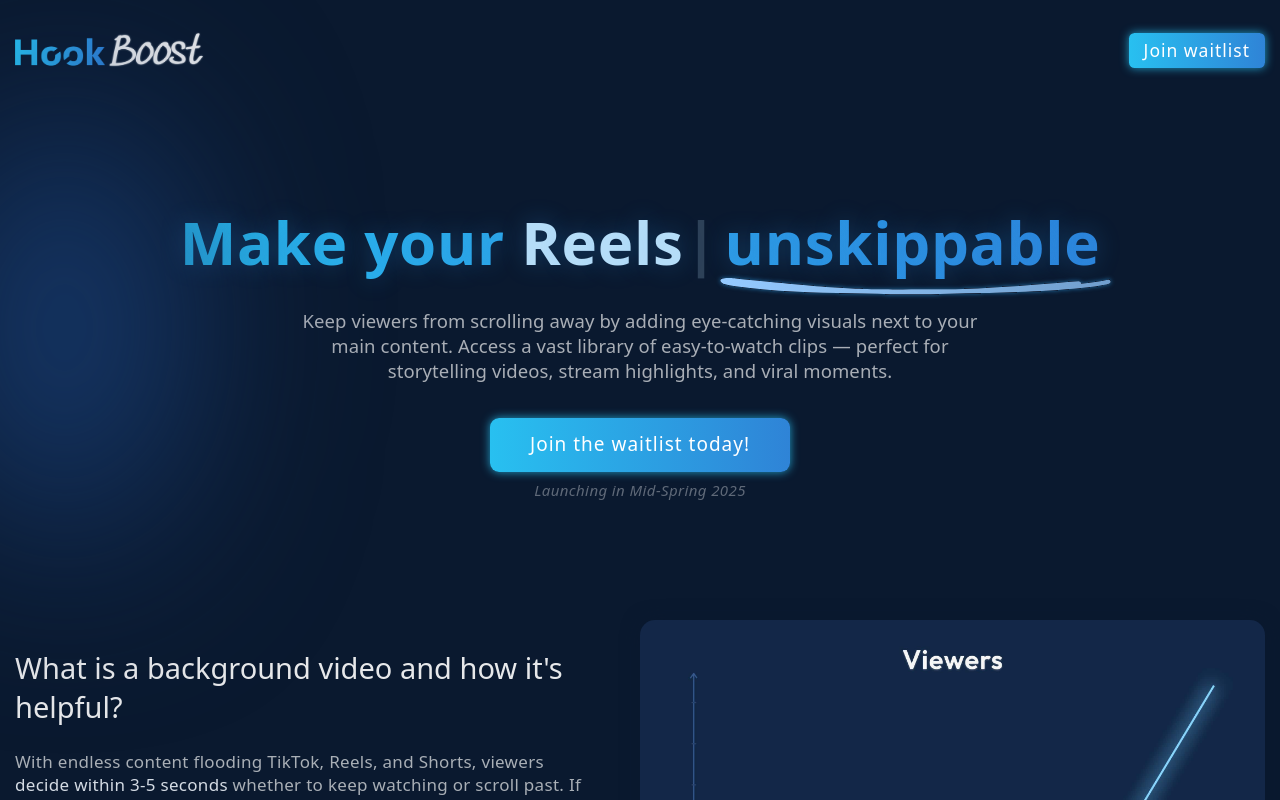
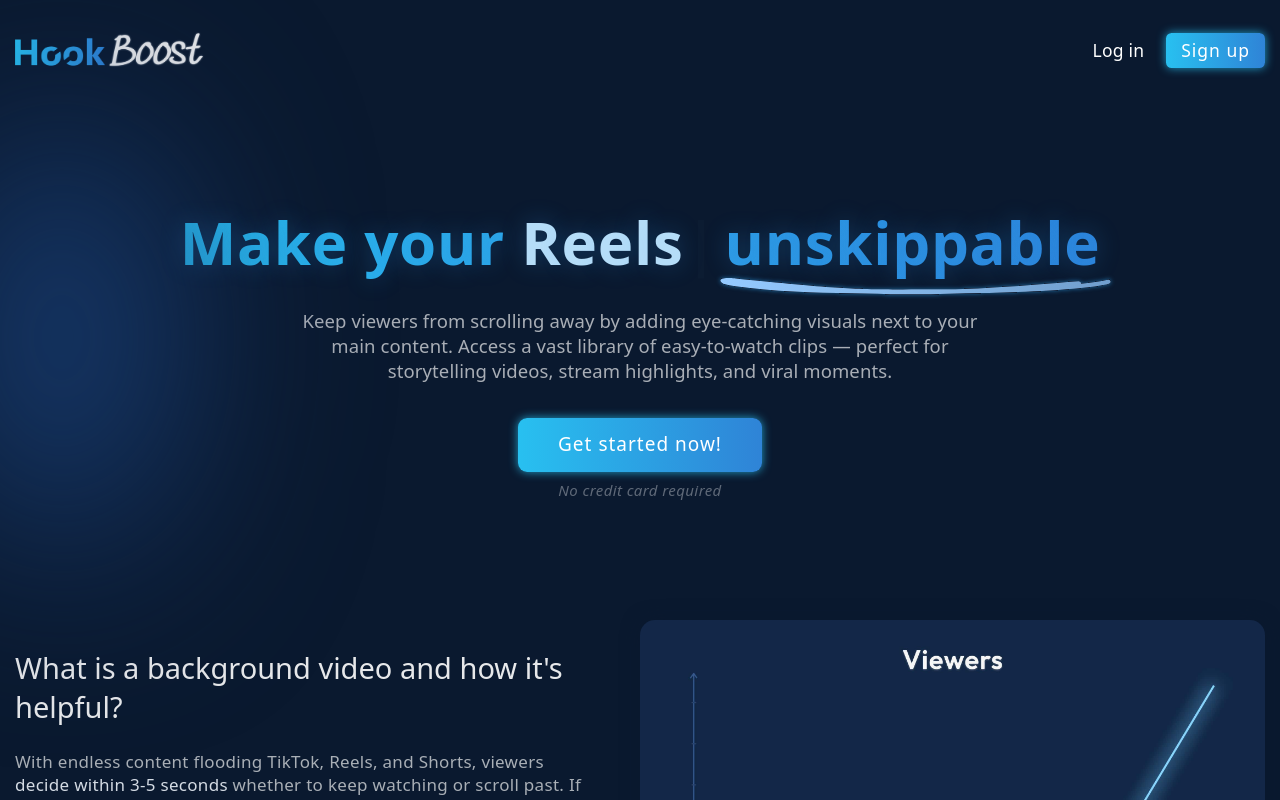
Before and after one commit to Arystan217/hookBoost, a React (Vite) app in the folder client/: page / in a window 1280 px wide. Shown: the top 800 px of the page. Built offline with nearby package versions, Linux system fonts and the light colour scheme.

Commit message:
opened platform to users

```diff
--- a/client/src/App.jsx
+++ b/client/src/App.jsx
@@ -14,15 +14,15 @@ const App = () => {
 
   return (
     <div>
-      {/* <Routes>
+      <Routes>
         <Route element={<LandingPage />} path="/" />
-        <Route element={<MainPage />} path="/mainPage" /> */}
+        <Route element={<MainPage />} path="/mainPage" />
       {/* <Route element={<PricingPage />} path="/pricing" /> */}
-      {/* <Route element={<DownloadsPage />} path="/downloads" />
+      <Route element={<DownloadsPage />} path="/downloads" />
         <Route element={<LoginPage />} path="/login" />
         <Route element={<SignUpPage />} path="/signup" />
         <Route element={<HeyPage />} path="/login2" />
-      </Routes> */}
+      </Routes>
       <LandingPage />
       <Analytics />
 
--- a/client/src/components/LandingPage/LandingPage.jsx
+++ b/client/src/components/LandingPage/LandingPage.jsx
@@ -43,8 +43,8 @@ const LandingPage = () => {
 
           {/* <a href="mailto: arystan.working@gmail.com" className={styles.headerLink}>contact@hookboost.com</a> */}
           <div className={styles.headerLinks}>
-            {/* <Link to="/login" className={styles.headerLink}>Sign in</Link> */}
-            <a /* to="/signup" */ href="https://forms.gle/6KjigUyzA5zhbXBXA" target="_blank" className={styles.headerOfferButton}>Join waitlist</a>
+            <Link to="/login" className={styles.headerLink}>Log in</Link>
+            <Link to="/signup" className={styles.headerOfferButton}>Sign up</Link>
           </div>
         </div>
       </header>
@@ -91,15 +91,14 @@ const LandingPage = () => {
           </p>
 
           {/* <ScrollAnimation animateIn='fadeInLeft' duration={0.75}> */}
-          <a /* to="/signup" */ href="https://forms.gle/6KjigUyzA5zhbXBXA" target="_blank" className={styles.heroButton} data-aos="fade-left" data-aos-duration="900">
-            Join the waitlist today!
+          <a to="/signup" className={styles.heroButton} data-aos="fade-left" data-aos-duration="900">
+            Get started now!
           </a>
           {/* </ScrollAnimation> */}
 
-          <p className={styles.belowHeroButtonText} data-aos="fade-up" data-aos-duration="900">{/* No credit card required */}
-            {/* <ScrollAnimation animateIn='fadeInUp' duration={0.75}> */}
-            Launching in Mid-Spring 2025
-            {/* </ScrollAnimation> */}
+          <p className={styles.belowHeroButtonText} data-aos="fade-up" data-aos-duration="900">
+            No credit card required
+            {/* Launching in Mid-Spring 2025 */}
           </p>
         </div>
 
@@ -250,8 +249,8 @@ const LandingPage = () => {
 
           {/* <a className={styles.ctaButton}>!</a> */}
           {/* <Link to="/signup" className={styles.heroButton}>Boost engagement today!Join the waitlist today</Link> */}
-          <a /* to="/signup" */ href="https://forms.gle/6KjigUyzA5zhbXBXA" target="_blank" className={styles.heroButton} data-aos="fade-in" data-aos-duration="550">Join the waitlist today!</a>
-          <p className={styles.belowHeroButtonText} data-aos="fade-up" data-aos-duration="550">{/* No credit card required */}Launching in Mid-Spring 2025</p>
+          <Link to="/signup" className={styles.heroButton} data-aos="fade-in" data-aos-duration="550">Get started now!</Link>
+          <p className={styles.belowHeroButtonText} data-aos="fade-up" data-aos-duration="550">No credit card required{/* Launching in Mid-Spring 2025 */}</p>
         </div>
 
 
--- a/client/src/components/LoginPage/LoginPage.jsx
+++ b/client/src/components/LoginPage/LoginPage.jsx
@@ -6,6 +6,7 @@ import logoImg from "../../assets/logo.png"
 import { Link, useNavigate } from "react-router-dom";
 import axios from "axios";
 import { tailChase } from 'ldrs'
+import { smartRequest } from "../../utils/smartRequest";
 // import { smartRequest } from "../../utils/smartRequest";
 
 const LoginPage = () => {
@@ -23,12 +24,23 @@ const LoginPage = () => {
   useEffect(() => {
     // check auth
     const checkAuth = async () => {
+      console.log("checking auth")
       try {
-        await axios.post(`${import.meta.env.VITE_REACT_APP_API_URL}/api/checkAuth`)
+        await smartRequest({
+          method: "POST",
+          endpoint: "api/checkAuth",
+          payload: {},
+          headers: {
+            // "ngrok-skip-browser-warning": "69420",
+          },
+          navigate
+        })
 
         console.log("authorized");
         navigate("/mainPage")
+
       } catch (e) {
+        // console.log(e)
       }
     }
 
@@ -47,13 +59,15 @@ const LoginPage = () => {
         setErrorMsg("Almost there! Just make sure all fields are filled in.")
       }
 
-      const res = await axios.post(`http://localhost:5000/api/login`, {
+      const res = await axios.post(`${import.meta.env.VITE_SERVER_URL}/api/login`, {
         login,
         password
       }, { withCredentials: true })
 
 
       console.log(res)
+
+      localStorage.setItem('hookBoostAccessToken', res.data.accessToken)
 
       navigate("/mainPage")
 
--- a/client/src/components/SignUpPage/SignUpPage.jsx
+++ b/client/src/components/SignUpPage/SignUpPage.jsx
@@ -6,7 +6,7 @@ import logoImg from "../../assets/logo.png"
 import { Link, useNavigate } from "react-router-dom";
 import axios from "axios";
 import { tailChase } from 'ldrs'
-// import { smartRequest } from "../../utils/smartRequest";
+import { smartRequest } from "../../utils/smartRequest";
 
 const SignUpPage = () => {
 
@@ -24,7 +24,7 @@ const SignUpPage = () => {
     // check auth
     const checkAuth = async () => {
       try {
-        /* const res = await smartRequest({
+        await smartRequest({
           method: "POST",
           endpoint: "api/checkAuth",
           payload: {},
@@ -32,8 +32,8 @@ const SignUpPage = () => {
             // "ngrok-skip-browser-warning": "69420",
           },
           navigate
-        }) */
-        await axios.post(`${import.meta.env.VITE_REACT_APP_API_URL}/api/checkAuth`)
+        })
+        // await axios.post(`${import.meta.env.VITE_REACT_APP_API_URL}/api/checkAuth`)
 
         console.log("authorized");
         navigate("/mainPage")
@@ -56,13 +56,15 @@ const SignUpPage = () => {
         setErrorMsg("Almost there! Just make sure all fields are filled in.")
       }
 
-      const res = await axios.post(`http://localhost:5000/api/signup`, {
+      const res = await axios.post(`${import.meta.env.VITE_SERVER_URL}/api/signup`, {
         login,
         password,
         navigate
       }, { withCredentials: true })
 
       console.log(res)
+
+      localStorage.setItem('hookBoostAccessToken', res.data.accessToken)
 
       navigate("/mainPage")
 
--- a/client/src/utils/smartRequest.js
+++ b/client/src/utils/smartRequest.js
@@ -6,7 +6,7 @@ export const smartRequest = async ({ method = "POST", endpoint, headers = {}, pa
     try {
       const reqConf = {
         method,
-        url: `${import.meta.env.VITE_REACT_APP_API_URL}/${endpoint}`,
+        url: `${import.meta.env.VITE_SERVER_URL}/${endpoint}`,
         headers: { ...headers, Authorization: `Bearer ${localStorage.getItem('hookBoostAccessToken')}` },
         withCredentials: true
       };
@@ -31,7 +31,7 @@ export const smartRequest = async ({ method = "POST", endpoint, headers = {}, pa
 
     try {
       const refreshResponse = await axios.post(
-        `${import.meta.env.VITE_REACT_APP_API_URL}/api/refresh`,
+        `${import.meta.env.VITE_SERVER_URL}/api/refresh`,
         {},
         { withCredentials: true } // Ensure cookies are sent
       );
```
Also changed, not shown: 1 other file (tests, documents, lock files or other folders).
